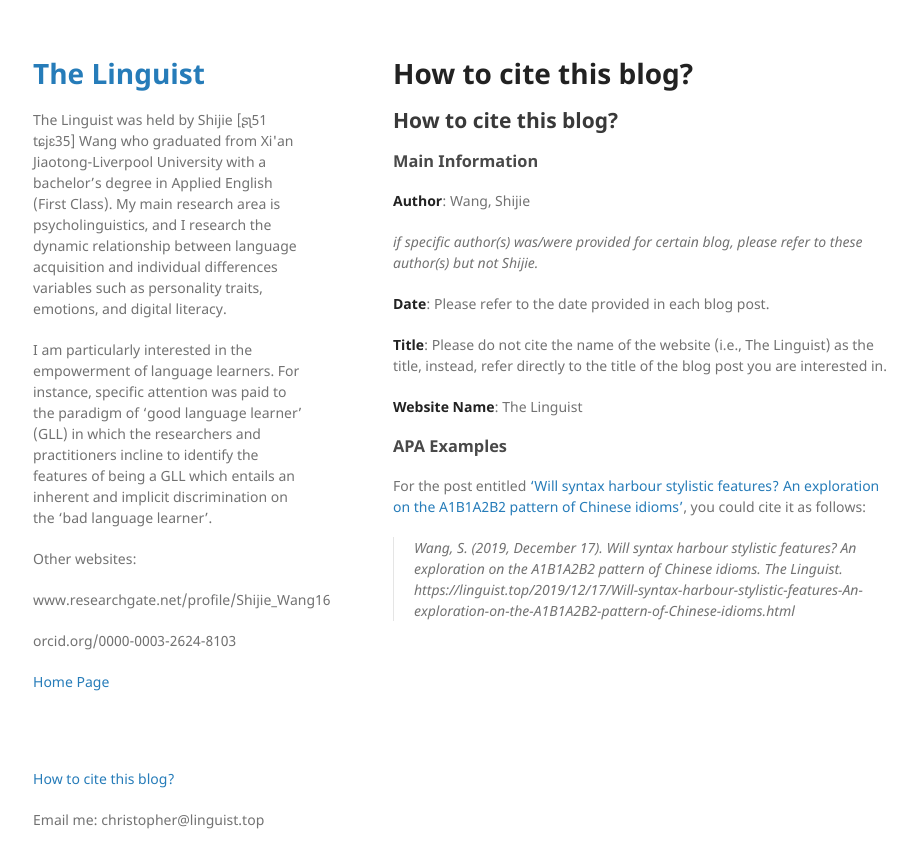
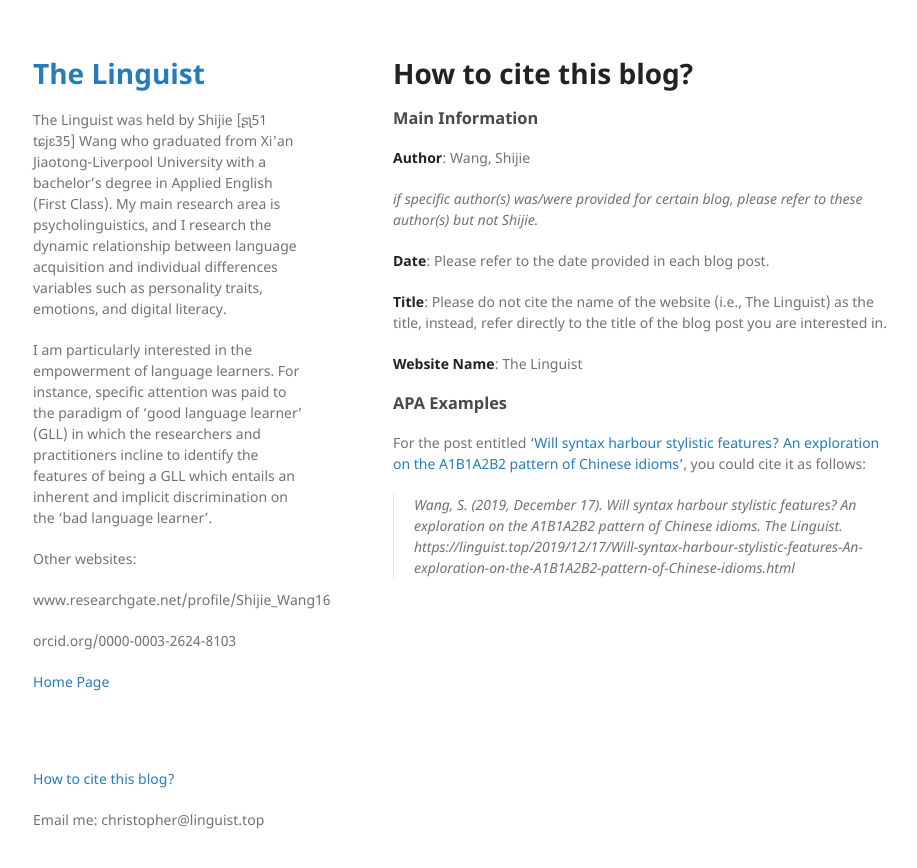
Before and after one commit to ChristopherTLAL/personal-blog, a Jekyll site: the page built from How_to_Cite/index.md, in a window 1280 px wide. Shown: the top 868 px of the page, without its empty margins (177-1094 px from the left). Built offline with Jekyll 4.4.1, drawn with Linux system fonts in a browser that asks for light colours.

Commit message:
Update index.md

```diff
--- a/How_to_Cite/index.md
+++ b/How_to_Cite/index.md
@@ -3,7 +3,6 @@ layout: post
 title: "How to cite this blog?"
 permalink: /How_to_Cite/
 ---
-## How to cite this blog?
 ### Main Information
 
 **Author**: Wang, Shijie
```
